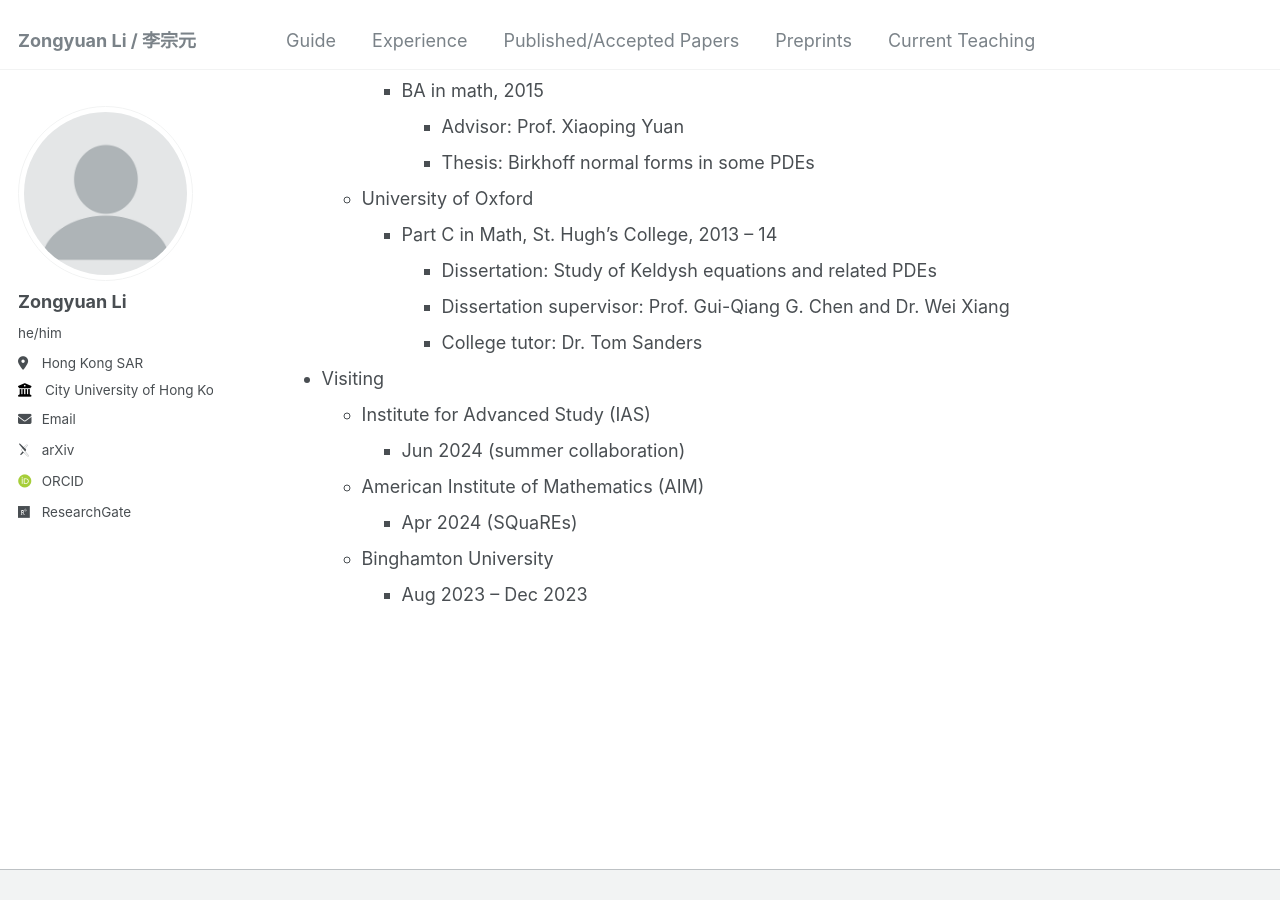
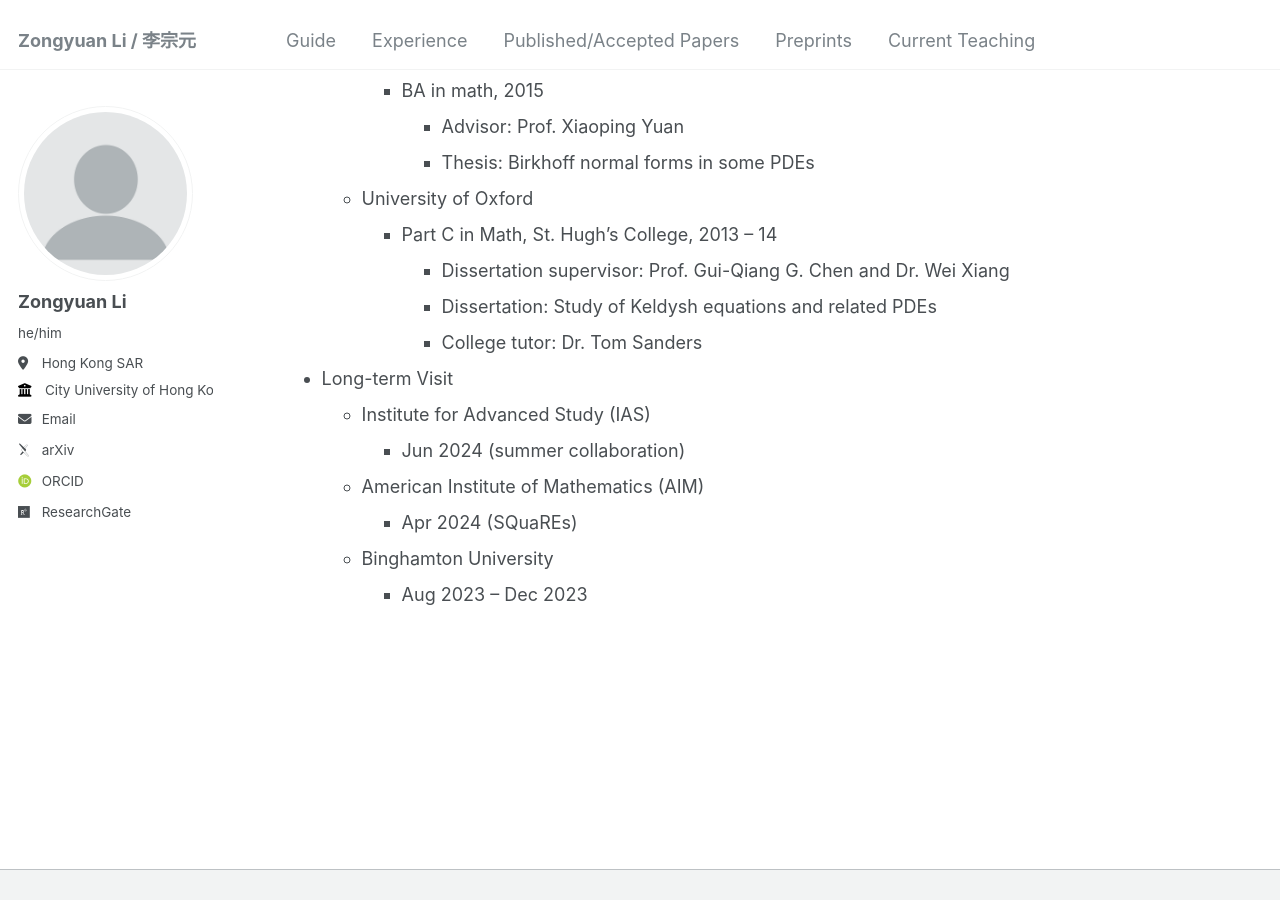
Before and after one commit to zongyuan-li/zongyuan-li.github.io, a Jekyll site: the page built from _pages/experience.md, in a window 1280 px wide and 900 px high, scrolled down 521 px. Built offline with Jekyll 4.4.1, drawn with Linux system fonts in a browser that asks for light colours; some web fonts are replaced.

Commit message:
Update experience.md

```diff
--- a/_pages/experience.md
+++ b/_pages/experience.md
@@ -27,10 +27,10 @@ redirect_from:
               * Thesis: Birkhoff normal forms in some PDEs
       * University of Oxford
           * Part C in Math, St. Hugh's College, 2013 -- 14
+              * Dissertation supervisor: Prof. Gui-Qiang G. Chen and Dr. Wei Xiang
               * Dissertation: Study of Keldysh equations and related PDEs
-              * Dissertation supervisor: Prof. Gui-Qiang G. Chen and Dr. Wei Xiang
               * College tutor: Dr. Tom Sanders
-  * Visiting
+  * Long-term Visit
       * Institute for Advanced Study (IAS)
           * Jun 2024 (summer collaboration)
       * American Institute of Mathematics (AIM)
```
